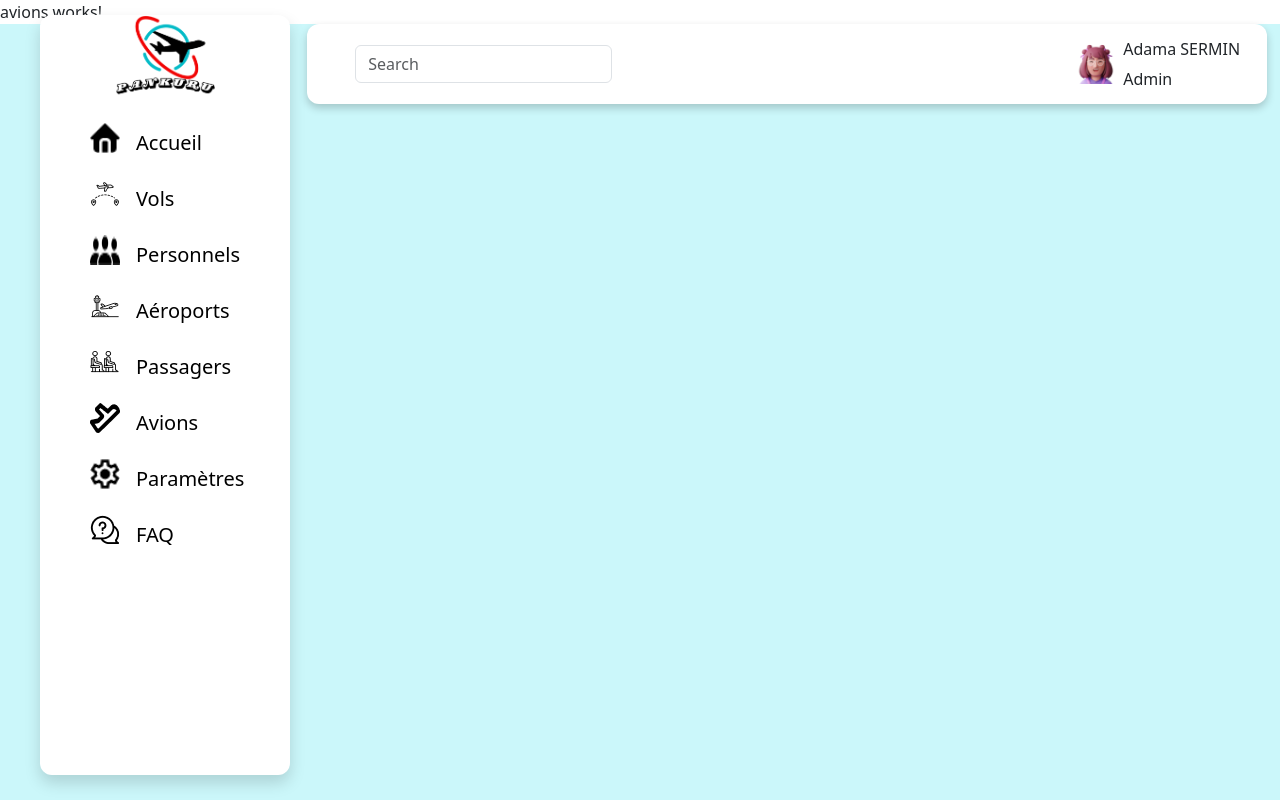
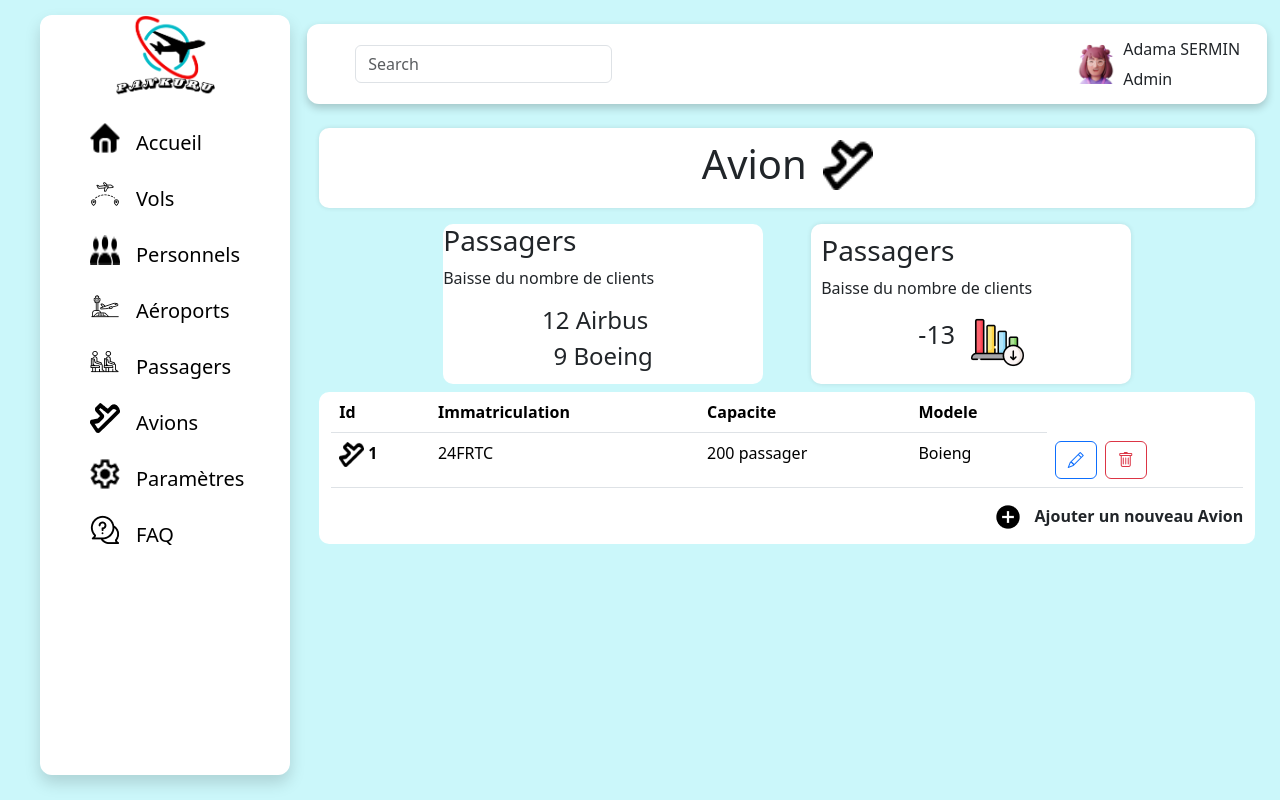
Before and after one commit to Adamasermin/gestion_de_reservation, an Angular app in the folder FrontEndAngular/: page /avions in a window 1280 px wide. Built offline with nearby package versions, Linux system fonts and the light colour scheme.

Commit message:
commit 2 de Niangaly

```diff
--- a/FrontEndAngular/src/app/app.routes.ts
+++ b/FrontEndAngular/src/app/app.routes.ts
@@ -19,5 +19,6 @@ export const routes: Routes = [
     {path: "personnel",title: "personnel", component: PersonnelComponent},
     {path: "vols",title: "vols", component: VolsComponent},
     {path:"ajouterPassager",component:AjouterPassagerComponent},
-    {path:"modifierPassager",component:ModifierPassagerComponent}
+    { path:"modifier-passager/:id", component: ModifierPassagerComponent }
+
 ];
--- /dev/null
+++ b/FrontEndAngular/src/app/components/avions/avion.ts
@@ -0,0 +1,6 @@
+export interface Avion {
+    id:number,
+    immatriculation:string,
+    capacite:string,
+    modele:string
+}
--- a/FrontEndAngular/src/app/components/avions/avions.component.css
+++ b/FrontEndAngular/src/app/components/avions/avions.component.css
@@ -0,0 +1,95 @@
+.custom-size{
+    height: 5em;
+    background-color:  white;
+    padding: 10px;
+    box-shadow: 0 0 5px rgba(0, 0, 0, 0.1);
+    text-align: center;
+    border-radius: 10px;
+}
+.passager{
+    display: flex;
+
+}
+.custom-stats{
+    height: 10em;
+    width: 20em;
+    background-color:  white;
+    padding: 10px;
+    box-shadow: 0 0 5px rgba(0, 0, 0, 0.1);
+    border-radius: 10px;
+}
+.custom-nb{
+    height: 10em;
+    width: 20em;
+    background-color:  white;
+    border-radius: 10px;
+}
+.baisseniveau{
+    display: flex;
+    align-items: center;
+    justify-content: center;
+}
+.baisseniveau p{
+    font-size: 25px;
+}
+
+.form
+{
+    align-content: center;
+    width: 25%;
+    box-sizing: border-box;
+}
+
+.profil_photo
+{
+
+    width: max-content;
+    max-width: calc(max-content + 12px);
+    height: 100%;
+    display: flex;
+    flex-flow: row wrap;
+    align-items: center;
+    justify-items: center;
+    font-size: 0.7em;
+    text-align: center;
+}
+
+.input_container
+{
+    padding: 0px;
+}
+
+.profil_photo p
+{
+    margin: 0;
+}
+.profil_photo > div
+{
+    display: flex;
+    flex-flow: column nowrap;
+    margin-left: 6px;
+    align-items:flex-start;
+}
+
+.profil_photo p:first-child
+{
+    font-weight: bold;
+}
+
+.principal{
+    position: absolute;
+    top: 10%;
+    left: 24%;
+    width: 75%;
+    height: 80%;
+}
+.tableau{
+    width: auto;
+    height: auto;
+    background-color: white;
+    border-radius: 10px;
+}
+.ajt-img{
+    padding: 0px;
+    margin-top: -0.8em;
+}
--- a/FrontEndAngular/src/app/components/avions/avions.component.html
+++ b/FrontEndAngular/src/app/components/avions/avions.component.html
@@ -1 +1,69 @@
-<p>avions works!</p>
+<div class="container principal mt-5 ">
+
+    <div class="container d-flex justify-content-center align-items-center custom-size mb-3">
+        <div class="d-flex">
+            <div class="passager">
+                <h1 class="me-3">Avion</h1>
+                <img [src]="avionLogo" alt="logo"  width="50" height="50">
+            </div>
+        </div>
+    </div>
+    <div class="container d-flex justify-content-center align-items-center mb-2">
+        <div class="me-5">
+            <div class="custom-nb" >
+                <h3>Passagers</h3>
+                <p>Baisse du nombre de clients</p>
+                <div class="container text-center">
+                    <h4 class="me-3">12 Airbus</h4>
+                    <h4 >9 Boeing</h4>
+                </div>
+            </div>
+        </div>
+        <div  class="custom-stats">
+            <div >
+                <h3>Passagers</h3>
+                <p>Baisse du nombre de clients</p>
+                <div class="baisseniveau ">
+                    <p class="me-3">-13</p>
+                    <img [src]="statsLogo" alt="logo" class="img-fluid">
+                </div>
+            </div>
+        </div>
+    </div>
+    <div class=" container tableau">
+        <table class="table">
+            <thead>
+              <tr>
+                <th scope="col">Id</th>
+                <th scope="col">Immatriculation</th>
+                <th scope="col">Capacite</th>
+                <th scope="col">Modele</th>
+              </tr>
+            </thead>
+            <tbody>
+              <tr *ngFor="let p of avionList">
+                <th scope="row"><img [src]="avionLogo" alt="logo"  width="25" height="25">
+                    {{p.id}}
+                </th>
+                <td>{{p.immatriculation}}</td>
+                <td>{{p.capacite}}</td>
+                <td>{{p.modele}}</td>
+                <td>
+                    <button class="btn btn-outline-primary  me-2">
+                        <i class="bi bi-pencil"></i>
+                      </button>
+                      <button class="btn btn-outline-danger" >
+                        <i class="bi bi-trash"></i>
+                      </button>
+                </td>
+              </tr>
+            </tbody>
+          </table>
+          <div  class="d-flex justify-content-end w-100">
+            <button class="btn  d-flex align-items-center"  routerLink="">
+                <img [src]="ajouterLogo" class="ajt-img" alt="logo">
+            </button>
+            <p class="fw-bold">Ajouter un nouveau Avion</p>
+          </div>
+    </div>
+</div>
--- a/FrontEndAngular/src/app/components/avions/avions.component.ts
+++ b/FrontEndAngular/src/app/components/avions/avions.component.ts
@@ -1,12 +1,28 @@
+import { CommonModule } from '@angular/common';
 import { Component } from '@angular/core';
+import { RouterLink } from '@angular/router';
+import { Avion } from './avion';
 
 @Component({
   selector: 'app-avions',
   standalone: true,
-  imports: [],
+  imports: [CommonModule,RouterLink],
   templateUrl: './avions.component.html',
   styleUrl: './avions.component.css'
 })
 export class AvionsComponent {
+  avionLogo:string="assets/images/Avions.png"
+  statsLogo:string="assets/images/stats.png"
+  ajouterLogo:string="assets/images/Ajouter.png"
+  avionList:Avion[]=[
+    {
+      id:1,
+      immatriculation:"24FRTC",
+      capacite:"200 passager",
+      modele:"Boieng"
+    }
+  ];
+
+
 
 }
--- a/FrontEndAngular/src/app/components/passagers/ajouter-passager/ajouter-passager.component.html
+++ b/FrontEndAngular/src/app/components/passagers/ajouter-passager/ajouter-passager.component.html
@@ -49,7 +49,5 @@
                 <button class="btn btn-primary" type="submit">Enregistrer</button>
               </div>
         </form>
-
-
     </div>
 </div>
--- a/FrontEndAngular/src/app/components/passagers/modifier-passager/modifier-passager.component.css
+++ b/FrontEndAngular/src/app/components/passagers/modifier-passager/modifier-passager.component.css
@@ -0,0 +1,13 @@
+.principal{
+    position: absolute;
+    top: 10%;
+    left: 24%;
+    width: 75%;
+    height: 80%;
+}
+.modifiediv{
+    width: 90%;
+    height: 80%;
+    background-color: #fff;
+    border-radius: 15px;
+}
--- a/FrontEndAngular/src/app/components/passagers/modifier-passager/modifier-passager.component.ts
+++ b/FrontEndAngular/src/app/components/passagers/modifier-passager/modifier-passager.component.ts
@@ -1,12 +1,63 @@
-import { Component } from '@angular/core';
+import { Component, OnInit } from '@angular/core';
+import { ReactiveFormsModule ,FormGroup,FormControl, NgModel} from '@angular/forms';
+import { PassagerService } from '../passager.service';
+import { ActivatedRoute } from '@angular/router';
+import { Passager } from '../passager';
 
 @Component({
   selector: 'app-modifier-passager',
   standalone: true,
-  imports: [],
+  imports: [ReactiveFormsModule],
   templateUrl: './modifier-passager.component.html',
   styleUrl: './modifier-passager.component.css'
 })
-export class ModifierPassagerComponent {
+export class ModifierPassagerComponent implements OnInit {
+  id:any;
+  list: any;
+  passager: Passager | null = null;
+  passagerList:Passager[]=[];
+  constructor(private passagerService:PassagerService,private route:ActivatedRoute){
 
+  }
+  ajouterLogo:string="assets/images/Ajouter.png"
+  applyForm = new FormGroup({
+    nom:new FormControl(''),
+    prenom:new FormControl(''),
+    email:new FormControl(''),
+    tel:new FormControl(''),
+    password  :new FormControl('')
+  });
+
+
+  ngOnInit(): void {
+   this.id= this.route.snapshot.params["id"]
+
+    this.fetchPassager(this.id);
+
+  }
+  async fetchPassager(id: number): Promise<void> {
+    this.passager = await this.passagerService.getPassagerById(id);
+    console.log(this.passager)
+    this.applyForm.patchValue({
+      nom: this.passager.nom,
+      prenom: this.passager.prenom,
+      email: this.passager.email,
+      tel: this.passager.tel,
+      password: this.passager.password
+    });
+  }
+  async submitApp(): Promise<void> {
+    const updatedPassager: Passager = {
+      id: this.id,
+      ...this.applyForm.value
+    } as Passager;
+
+    try {
+      await this.passagerService.updtatePassager(updatedPassager);
+      this.applyForm.reset();
+      alert("Passager modifié avec succès");
+    } catch (error) {
+      console.log("Erreur lors de la modification", error);
+    }
+  }
 }
--- a/FrontEndAngular/src/app/components/passagers/passager.service.ts
+++ b/FrontEndAngular/src/app/components/passagers/passager.service.ts
@@ -28,7 +28,7 @@ export class PassagerService {
   }
   //modification d'un passager
   async updtatePassager(passager:Passager):Promise<Passager>{
-    const data = await fetch(`${this.url}${passager.id}`,{
+    const data = await fetch(`${this.url}/${passager.id}`,{
       method:'PUT',
       headers:{
         'Content-Type': 'application/json'
@@ -49,4 +49,9 @@ export class PassagerService {
     return await this.addPassager(passager)
 
   }
+  async getPassagerById(id:number):Promise<Passager>{
+    const data = await fetch(`${this.url}/afficher/${id}`);
+
+    return await data.json() ?? [];
+  }
 }
--- a/FrontEndAngular/src/app/components/passagers/passagers.component.css
+++ b/FrontEndAngular/src/app/components/passagers/passagers.component.css
@@ -27,17 +27,7 @@
 .baisseniveau p{
     font-size: 25px;
 }
-.search
-{
-    display:flex;
-    justify-content: space-between;
-    height: 4em;
-    background-color:  white;
-    box-shadow: 0 0 5px rgba(0, 0, 0, 0.1);
-    box-sizing: border-box;
-    padding: 0px 0.5em 0px 0.5em;
-    margin: 0px 0px 16px 0px;
-}
+
 .form
 {
     align-content: center;
--- a/FrontEndAngular/src/app/components/passagers/passagers.component.html
+++ b/FrontEndAngular/src/app/components/passagers/passagers.component.html
@@ -43,7 +43,7 @@
                 <td>{{p.password}}</td>
                 <td>{{p.tel}}</td>
                 <td>
-                    <button class="btn btn-outline-primary  me-2">
+                    <button class="btn btn-outline-primary  me-2" routerLink="/modifier-passager/{{p.id}}">
                         <i class="bi bi-pencil"></i>
                       </button>
                       <button class="btn btn-outline-danger" (click)="p.id !== undefined ? deletePassager(p.id) : null">
```
Also changed, not shown: FrontEndAngular/src/app/components/passagers/modifier-passager/modifier-passager.component.html (+51 -1 lines).
